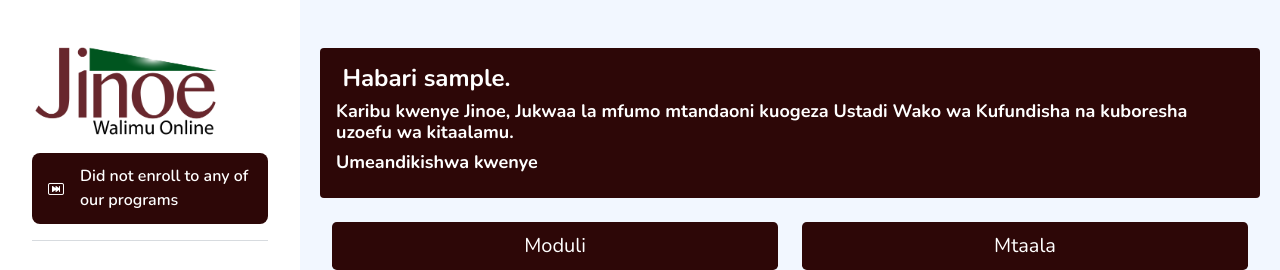
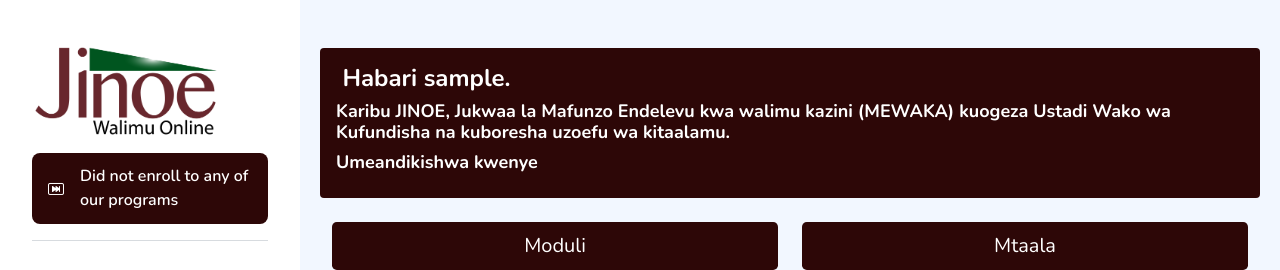
Before and after one commit to StarbelEnterprises/jinoe, a Django app: page /welcome/ in a window 1280 px wide. Shown: the top 270 px of the page. Run offline with Django 4.2, Linux system fonts and the light colour scheme; the visitor is signed in with stand-in values (Sample User, id 1); data that the repository does not hold is empty; some libraries are stand-ins or nearby versions.

Commit message:
correction on welcome page

```diff
--- a/templates/dashboard/welcome.html
+++ b/templates/dashboard/welcome.html
@@ -8,7 +8,7 @@
                 <div class="row">
                     <div class="alert level-bg-color" role="alert">
                         <h4 class="alert-heading">Habari {{request.user.username}}.</h4>
-                        <h5>Karibu kwenye Jinoe, Jukwaa la mfumo mtandaoni kuogeza  Ustadi Wako wa Kufundisha na kuboresha uzoefu wa kitaalamu.</h5>
+                        <h5>Karibu JINOE, Jukwaa la Mafunzo Endelevu kwa walimu kazini (MEWAKA) kuogeza  Ustadi Wako wa Kufundisha na kuboresha uzoefu wa kitaalamu.</h5>
                         <h6>Umeandikishwa kwenye {{enrolled_level.level.name}}</h6>
                       </div>
                 </div>
```
